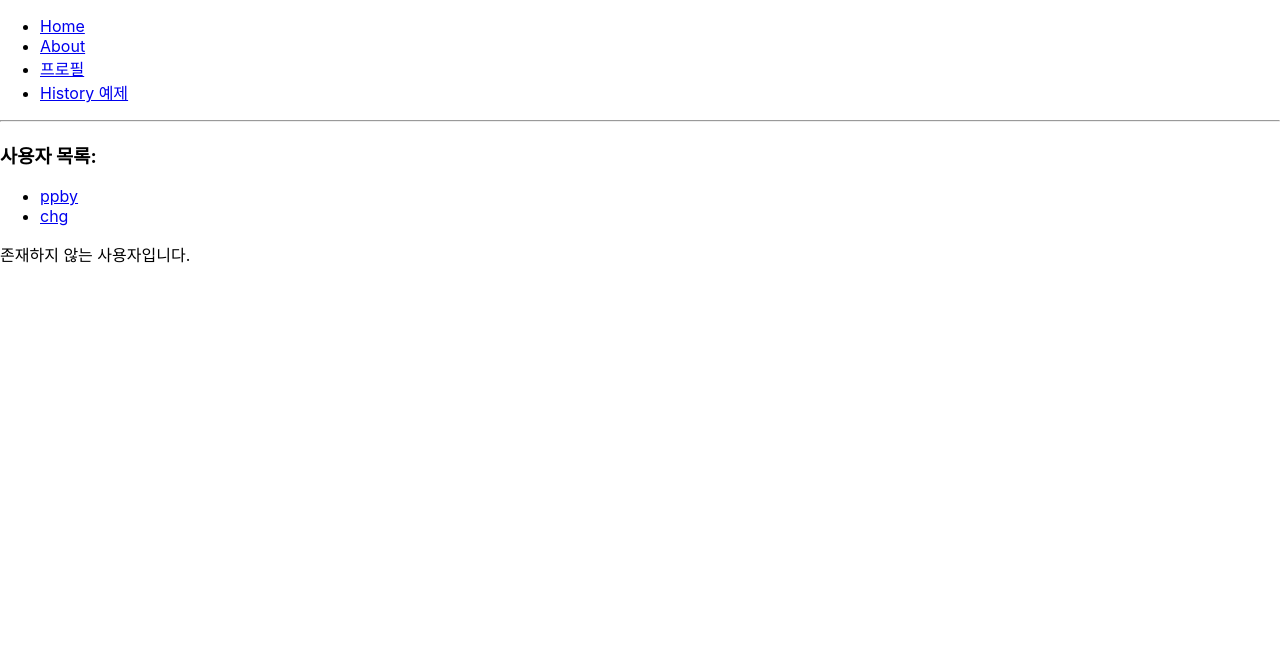
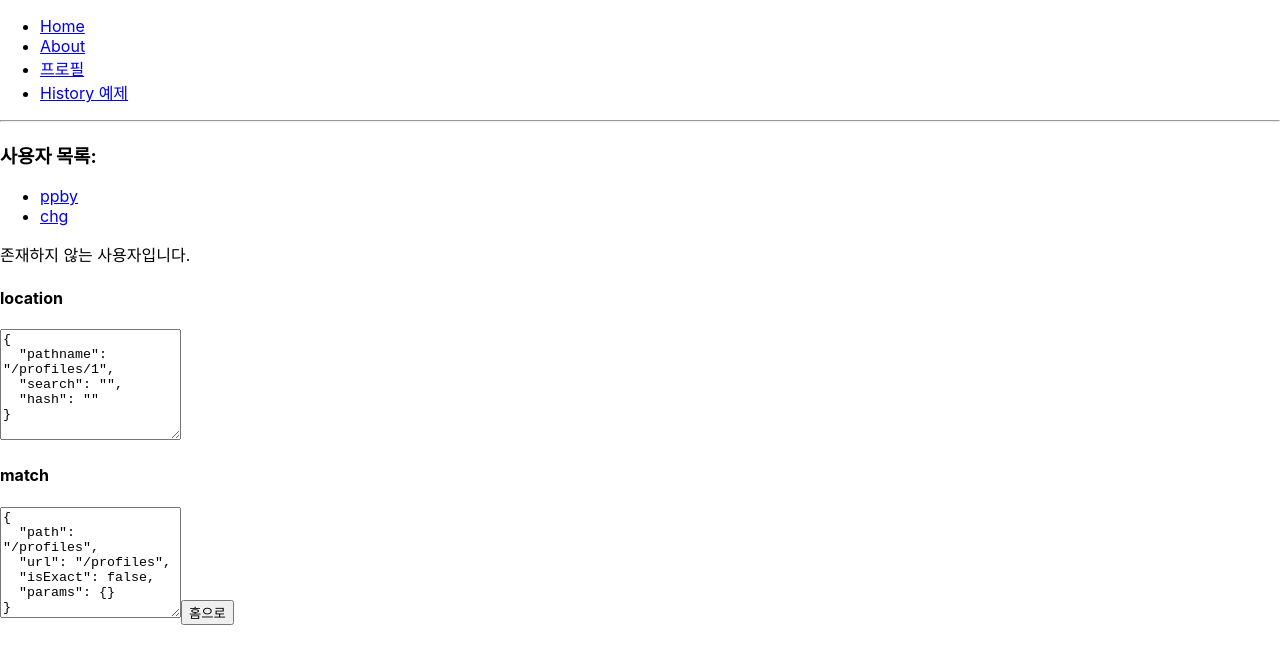
Before and after one commit to jjunnnys/router-tutorial, a React (Create React App) app: page /profiles/1 in a window 1280 px wide. Shown: the top 664 px of the page. Built offline with nearby package versions, Linux system fonts and the light colour scheme.

Commit message:
Setting withRouter

```diff
--- a/src/Profiles.js
+++ b/src/Profiles.js
@@ -1,6 +1,7 @@
 import React from 'react';
 import { Route, Link } from 'react-router-dom';
 import Profile from './Profile';
+import WithRouterSample from './WithRouterSample';
 
 const Profiles = () => {
   return (
@@ -21,6 +22,7 @@
         render={() => <div>사용자를 선택해 주세요.</div>} // 별도로 컴포넌트를 따로 만들기 애매할 때 render를 사용 (JSX를 넣어 줌), 컴포넌트에 props를 별도로 넣어 주고 싶을 때도 사용
       />
       <Route path="/profiles/:username" component={Profile} />
+      <WithRouterSample />
     </div>
   );
 };
--- /dev/null
+++ b/src/WithRouterSample.js
@@ -0,0 +1,24 @@
+import React from 'react';
+import { withRouter } from 'react-router-dom';
+
+const WithRouterSample = ({ location, match, history }) => {
+  return (
+    <div>
+      <h4>location</h4>
+      <textarea
+        value={JSON.stringify(location, null, 2)} // json 파일 들여쓰기 2칸
+        rows={7}
+        readOnly
+      ></textarea>
+      <h4>match</h4>
+      <textarea
+        value={JSON.stringify(match, null, 2)}
+        rows={7}
+        readOnly
+      ></textarea>
+      <button onClick={() => history.push('/')}>홈으로</button>
+    </div>
+  );
+};
+
+export default withRouter(WithRouterSample);
```
